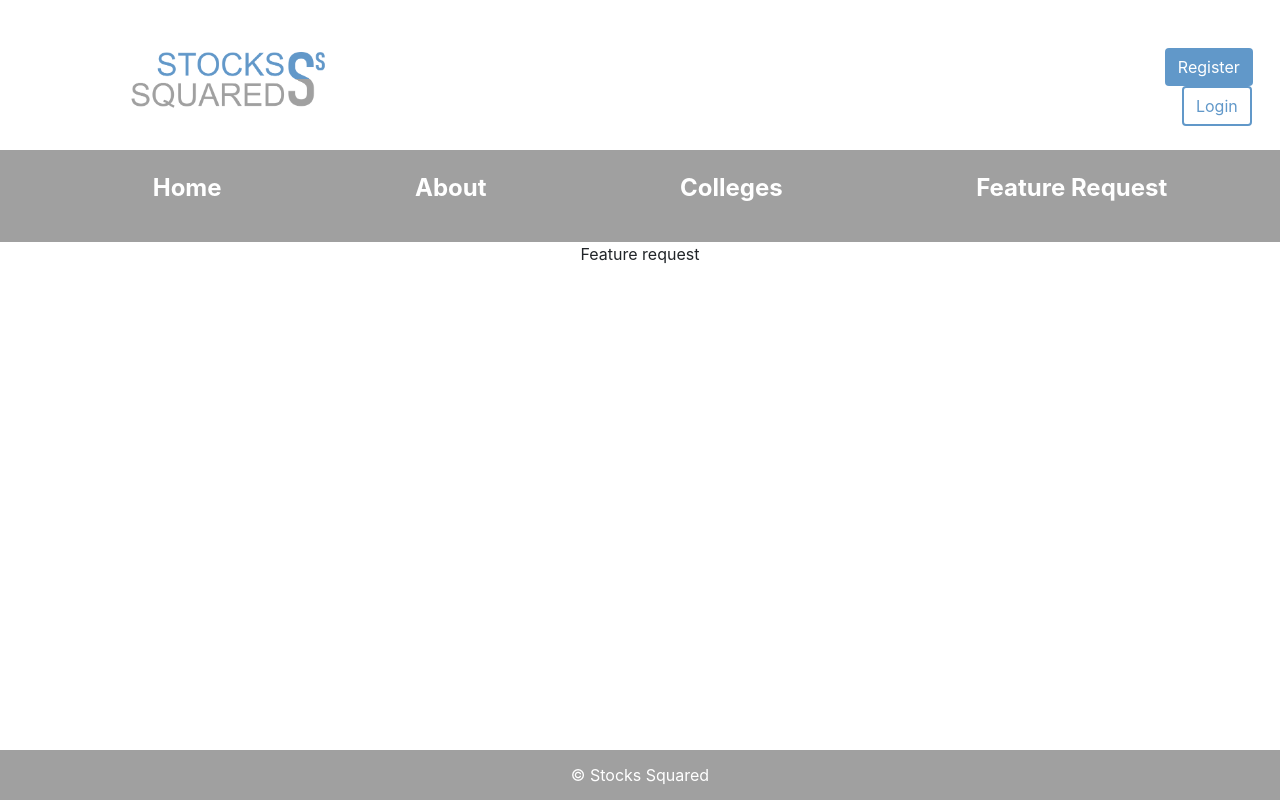
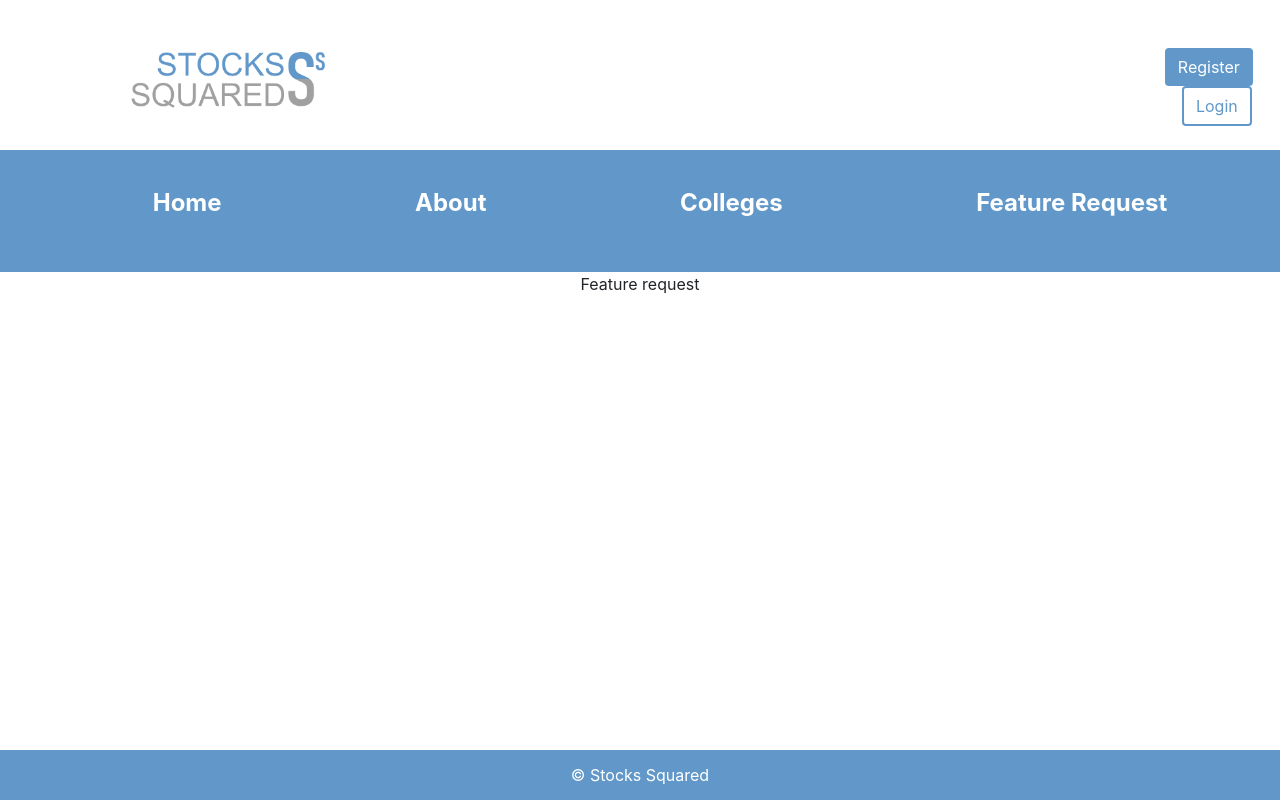
Before and after one commit to blackemr/StocksSquaredReact, a React (Create React App) app: page /feature-request in a window 1280 px wide. Built offline with nearby package versions, Linux system fonts and the light colour scheme.

Commit message:
Brightening the navbar

```diff
--- a/src/components/common/footer/Footer.css
+++ b/src/components/common/footer/Footer.css
@@ -1,6 +1,6 @@
 .footer-section {
     width: 100%;
-    background-color: #A0A0A0;
+    background-color: #6198C9;
     line-height: 50px;
     position: absolute;
     bottom: 0;
--- a/src/components/common/navbar/Navbar.css
+++ b/src/components/common/navbar/Navbar.css
@@ -8,12 +8,13 @@
 }
 
 .navbar {
-    background-color: #A0A0A0;
+    background-color: #6198C9;
 }
 
 .navbar ul a {
     color: #fff;
     font-weight: bold;
+    padding: 15px 0;
     font-size: 1.5rem;
 }
 
--- a/src/components/common/navbar/Navbar.jsx
+++ b/src/components/common/navbar/Navbar.jsx
@@ -1,14 +1,23 @@
 import React from 'react';
 import './Navbar.css';
+import { Link } from 'react-router-dom';
 
 const Navbar = () => {
     return (
         <div className="navbar mt-4">
             <ul>
-                <a href="/"><li>Home</li></a>
-                <a href="/about-us"><li>About</li></a>
-                <a href="/colleges"><li>Colleges</li></a>
-                <a href="/feature-request"><li>Feature Request</li></a>
+                <Link to="/">
+                    <li>Home</li>
+                </Link>
+                <Link to="/about-us">
+                    <li>About</li>
+                </Link>
+                <Link to="/colleges">
+                    <li>Colleges</li>
+                </Link>
+                <Link to="/feature-request">
+                    <li>Feature Request</li>
+                </Link>
             </ul>
         </div>
     )
```
Also changed, not shown: 1 other file (tests, documents, lock files or other folders).
